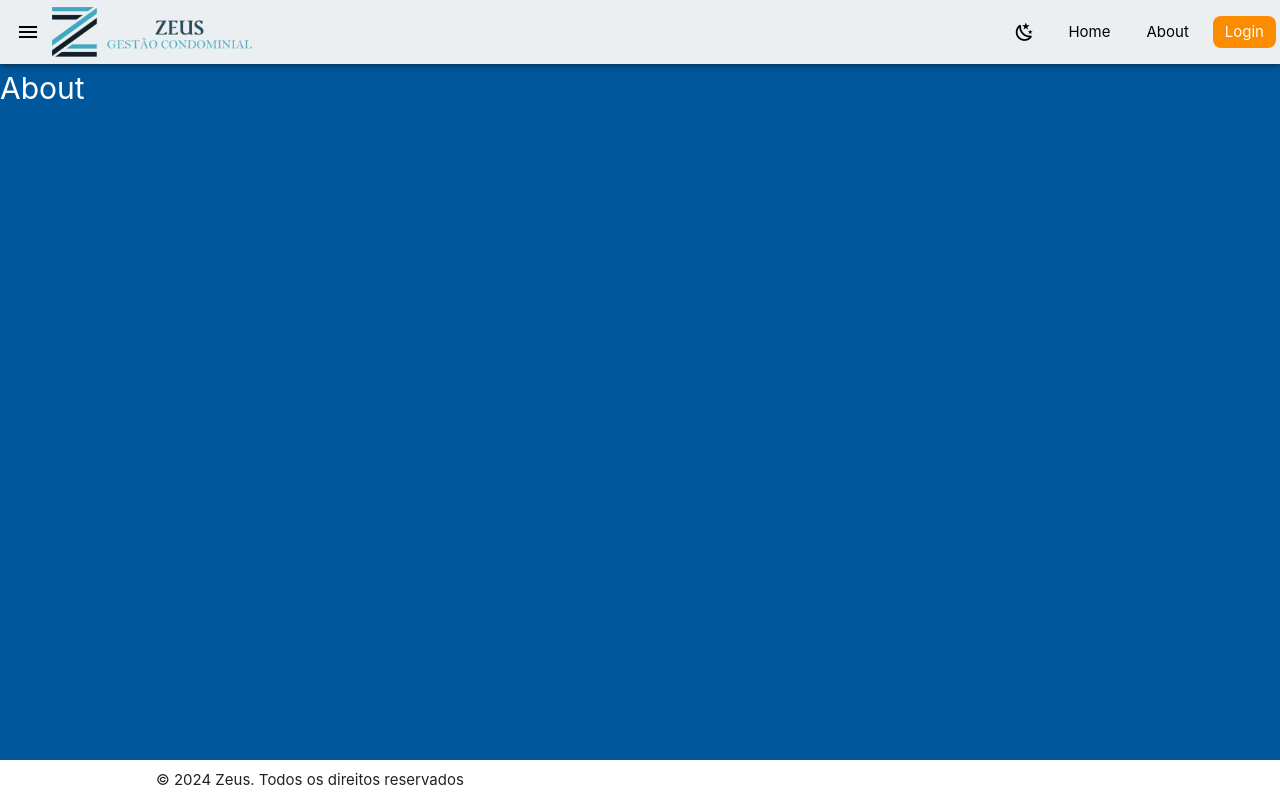
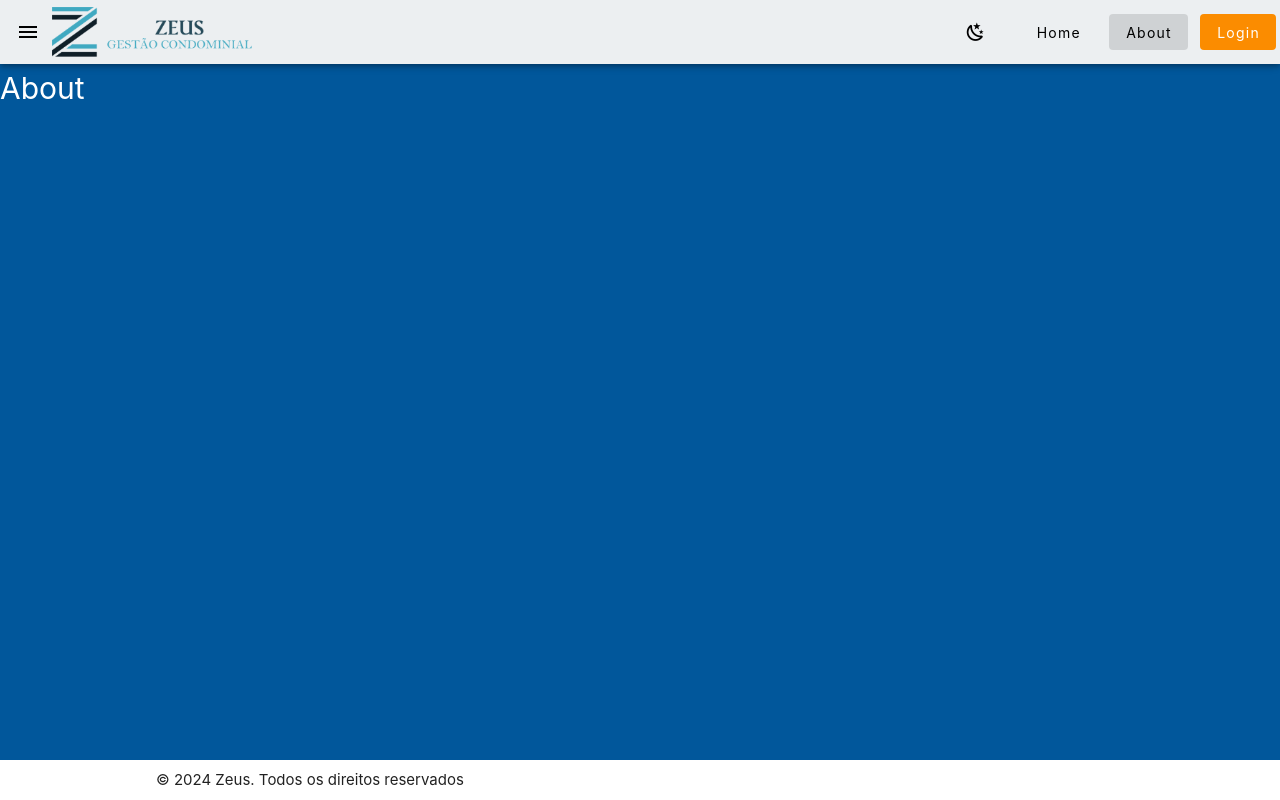
Before and after one commit to ICEI-PUC-Minas-PMV-SI/pmv-si-2024-2-pe6-t1-pmv-si-2024-2-pe6-t1-DistributedApplications-Template, a Vue app in the folder front/zeus-front/: page /about in a window 1280 px wide. Built offline with nearby package versions, Linux system fonts and the light colour scheme.

Commit message:
improvement: dark mode

```diff
--- a/front/zeus-front/src/App.vue
+++ b/front/zeus-front/src/App.vue
@@ -33,4 +33,11 @@ body {
     padding: 0 0;
   }
 }
+
+.custom-hover-btn-light:hover {
+  background-color: #CFD8DC;
+}
+.custom-hover-btn-dark:hover {
+  background-color: #37474F;
+}
 </style>
--- a/front/zeus-front/src/components/Site/NavbarLeft.vue
+++ b/front/zeus-front/src/components/Site/NavbarLeft.vue
@@ -1,5 +1,10 @@
 <script setup lang="ts">
+import { computed } from 'vue'
+import { useThemeStore } from '@/stores/theme'
 
+const appLogoColor = computed(() => {
+  return useThemeStore().theme === 'light' ? 'logo' : 'logo-dark'
+})
 </script>
 
 <template>
@@ -8,6 +13,6 @@
     :width="200"
     aspect-ratio="16/9"
     cover
-    src="/src/assets/logo.png"
+    :src="'/src/assets/'+appLogoColor+'.png'"
   ></v-img>
 </template>
--- a/front/zeus-front/src/components/Site/NavbarRight.vue
+++ b/front/zeus-front/src/components/Site/NavbarRight.vue
@@ -1,8 +1,16 @@
 <script setup lang="ts">
-import { useThemeStore } from '@/stores/theme';
-import { storeToRefs } from "pinia";
+import { computed } from 'vue'
+import { useThemeStore } from '@/stores/theme'
+import { storeToRefs } from "pinia"
 
 const { theme } = storeToRefs(useThemeStore());
+
+const appLoginColor = computed(() => {
+  return theme.value === 'light' ? 'bg-orange-darken-1' : 'bg-orange-darken-2'
+})
+const hoverBtnColor = computed(() => {
+  return theme.value === 'light' ? 'custom-hover-btn-light' : 'custom-hover-btn-dark'
+})
 
 function changeMode() {
   if(theme.value === 'light') {
@@ -14,19 +22,19 @@ function changeMode() {
 </script>
 
 <template>
-  <v-btn @click="changeMode">
-    <v-icon v-if="theme === 'dark'" icon="mdi-weather-sunny" size="large"/>
-    <v-icon v-if="theme === 'light'" icon="mdi-weather-night" size="large"/>
-  </v-btn>
   <div class="d-flex ga-3">
-    <router-link to="/" class="text-black rounded-lg px-3 py-1 custom-btn">Home</router-link>
-    <router-link to="/about" class="text-black rounded-lg px-3 py-1 custom-btn">About</router-link>
-    <router-link to="/login" class="text-white bg-orange-darken-1 rounded-lg px-3 py-1">Login</router-link>
+    <v-btn @click="changeMode" variant="text" :class="hoverBtnColor">
+      <v-icon v-if="theme === 'dark'" icon="mdi-weather-sunny" size="large"/>
+      <v-icon v-if="theme === 'light'" icon="mdi-weather-night" size="large"/>
+    </v-btn>
+    <v-btn to="/" :style="{ textTransform: 'none' }" class="custom-hover-btn" :class="hoverBtnColor">
+      Home
+    </v-btn>
+    <v-btn to="/about" :style="{ textTransform: 'none' }" class="custom-hover-btn" :class="hoverBtnColor">
+      About
+    </v-btn>
+    <v-btn to="/login" :class="appLoginColor,hoverBtnColor" :style="{ textTransform: 'none' }" class="custom-hover-btn">
+      Login
+    </v-btn>
   </div>
 </template>
-
-<style scoped>
-.custom-btn:hover {
-  background-color: #cfcfcf;
-}
-</style>
--- a/front/zeus-front/src/components/Site/SiteLayout.vue
+++ b/front/zeus-front/src/components/Site/SiteLayout.vue
@@ -1,11 +1,21 @@
 <script setup lang="ts">
+import { computed } from 'vue'
+import { useThemeStore } from '@/stores/theme'
+
 import NavbarLeft from '@/components/Site/NavbarLeft.vue';
 import NavbarRight from '@/components/Site/NavbarRight.vue';
 import Footer from '@/components/Site/Footer.vue';
+
+const appBarColor = computed(() => {
+  return useThemeStore().theme === 'light' ? 'blue-grey-lighten-5' : 'blue-grey-darken-4'
+})
+const appMainColor = computed(() => {
+  return useThemeStore().theme === 'light' ? 'bg-light-blue-darken-4' : 'bg-blue-grey-darken-3'
+})
 </script>
 
 <template>
-  <v-app-bar app color="blue-grey-lighten-5">
+  <v-app-bar app :color="appBarColor">
     <template v-slot:prepend>
       <NavbarLeft />
     </template>
@@ -14,7 +24,7 @@ import Footer from '@/components/Site/Footer.vue';
     </template>
   </v-app-bar>
 
-  <v-main class="bg-light-blue-darken-4">
+  <v-main :class="appMainColor">
     <router-view />
   </v-main>
 
--- /dev/null
+++ b/front/zeus-front/src/components/System/NavbarRight.vue
@@ -0,0 +1,32 @@
+<script setup lang="ts">
+import { useThemeStore } from '@/stores/theme';
+import { storeToRefs } from "pinia";
+
+const { theme } = storeToRefs(useThemeStore());
+
+function changeMode() {
+  if(theme.value === 'light') {
+    useThemeStore().setTheme('dark')
+  } else {
+    useThemeStore().setTheme('light')
+  }
+}
+</script>
+
+<template>
+  <v-btn @click="changeMode">
+    <v-icon v-if="theme === 'dark'" icon="mdi-weather-sunny" size="large"/>
+    <v-icon v-if="theme === 'light'" icon="mdi-weather-night" size="large"/>
+  </v-btn>
+  <div class="d-flex ga-3">
+    <router-link to="/" class="text-black rounded-lg px-3 py-1 custom-btn">Home</router-link>
+    <router-link to="/about" class="text-black rounded-lg px-3 py-1 custom-btn">About</router-link>
+    <router-link to="/login" class="text-white bg-orange-darken-1 rounded-lg px-3 py-1">Login</router-link>
+  </div>
+</template>
+
+<style scoped>
+.custom-btn:hover {
+  background-color: #cfcfcf;
+}
+</style>
--- a/front/zeus-front/src/components/System/SystemLayout.vue
+++ b/front/zeus-front/src/components/System/SystemLayout.vue
@@ -1,16 +1,40 @@
 <script setup lang="ts">
-import NavbarLeft from '@/components/Site/NavbarLeft.vue';
-import NavbarRight from '@/components/Site/NavbarRight.vue';
-import Footer from '@/components/Site/Footer.vue';
+import { computed } from 'vue'
+import { useThemeStore } from '@/stores/theme'
+
+import NavbarLeft from '@/components/Site/NavbarLeft.vue'
+import NavbarRight from '@/components/System/NavbarRight.vue'
+import Footer from '@/components/Site/Footer.vue'
+
+const appBarColor = computed(() => {
+  return useThemeStore().theme === 'light' ? 'light-blue-darken-4' : 'blue-grey-darken-3';
+})
 </script>
 
 <template>
-  <v-layout class="rounded rounded-md">
-    <v-app-bar title="Application bar"></v-app-bar>
+  <v-layout class="bg-blue-grey-lighten-5">
+    <v-app-bar :color="appBarColor">
+      <template v-slot:prepend>
+        <v-img
+          class="ml-3"
+          :width="200"
+          aspect-ratio="16/9"
+          cover
+          src="/src/assets/logo-dark.png"
+        ></v-img>
+      </template>
+      <template v-slot:append>
+        <NavbarRight />
+      </template>
+    </v-app-bar>
 
     <v-navigation-drawer permanent>
-      <v-list>
-        <v-list-item title="Navigation drawer"></v-list-item>
+      <v-list
+        density="compact"
+        nav
+      >
+        <v-list-item prepend-icon="mdi-view-dashboard" title="Home" value="home"></v-list-item>
+        <v-list-item prepend-icon="mdi-forum" title="About" value="about"></v-list-item>
       </v-list>
     </v-navigation-drawer>
 
--- a/front/zeus-front/src/views/Site/Home.vue
+++ b/front/zeus-front/src/views/Site/Home.vue
@@ -1,5 +1,14 @@
 <script setup lang="ts">
 import { ref } from 'vue';
+import { computed } from 'vue'
+import { useThemeStore } from '@/stores/theme'
+
+const appLoginColor = computed(() => {
+  return useThemeStore().theme === 'light' ? 'bg-orange-darken-1' : 'bg-orange-darken-2'
+})
+const hoverBtnColor = computed(() => {
+  return useThemeStore().theme === 'light' ? 'custom-hover-btn-light' : 'custom-hover-btn-dark'
+})
 
 const services = ref([
   { text: 'Gestão de moradores', icon: 'mdi-check' },
@@ -48,7 +57,9 @@ const services = ref([
           <div>
             <h2 class="mb-5">E isso tudo em um só lugar, começe agora!</h2>
             <div class="d-flex justify-center">
-              <v-btn color="orange-darken-1 flex-grow-1">Criar conta</v-btn>
+              <v-btn :class="appLoginColor,hoverBtnColor" color="flex-grow-1">
+                Criar conta
+              </v-btn>
             </div>
           </div>
         </v-card>
```
Also changed, not shown: front/zeus-front/src/assets/logo-dark.png (added).
